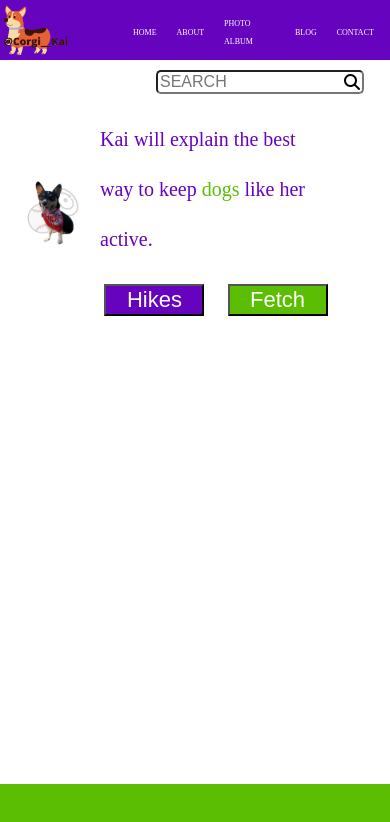
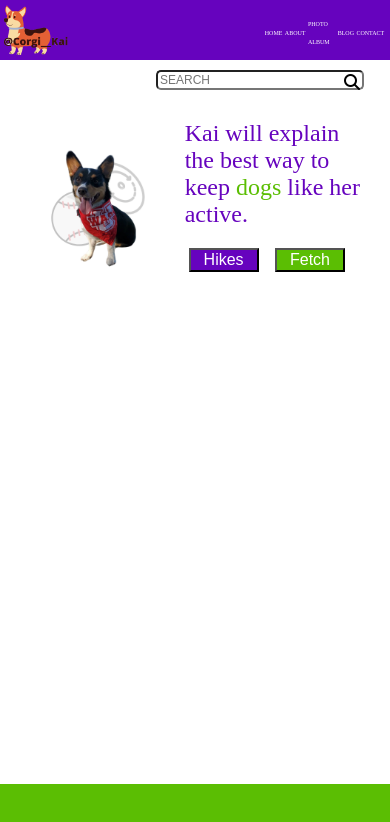
Before and after one commit to amnordby/CORGIKAI, a plain HTML site: page index.html in a window 390 px wide. Drawn offline with Linux system fonts and the light colour scheme.

Commit message:
second commit

```diff
--- a/css/main.css
+++ b/css/main.css
@@ -60,21 +60,26 @@ header img{
     display: flex;
     justify-content: center;
     align-items: center;
+    padding-top: 3%;
 }
 .dogphoto{
+    flex-grow:1;
+}
+.dogphoto img{
     width: 100%;
-    max-width: 100%;
-    height: auto !important;
+    height: auto;
 }
 .main-content h1{
-    font-size: 45px;
-    line-height: 50px;
+    font-size: 3em;
     font-weight: 300;
     color:#6603BE;
-    padding-right: 20%;
+    padding-right: 10%;
 }
 .main-content h1 span{
     color:#5BBE03;
+}
+.main-text{
+    flex-grow:1;
 }
 .main-text-buttons{
     display: flex;
@@ -106,82 +111,26 @@ footer{
     width: 100%;
     background-color: #5BBE03;
 }
-@media  (max-width: 900px){
+@media (max-width: 620px){
+    .header-list ul li a{
+        font-size: .7em;
+    }
     .main-content h1{
-        font-size: 36px;
+        font-size: 1.5em;
     }
-    .dogphoto{
-        height: 400px;
-        width: 400px;
+    .main-content div button{
+        width: 70px;
+        font-size: 1em;
     }
-}
-@media only screen and (max-width: 825px){
-    .main-content h1{
-        font-size: 28px;
-    }
-    .dogphoto{
-        height: 350px;
-        width: 350px;
-    }
-}
-@media (max-width: 650px){
-    .main-content h1{
-        font-size: 24px;
-    }
-    .dogphoto{
-        height: 300px;
-        width: 300px;
-    }
-}
-@media (max-width: 575px){
-    .main-content h1{
-        font-size: 20px;
-    }
-    .dogphoto{
-        height: 250px;
-        width: 250px;
-    }
-    .header-list ul li a{
+    .search-bar input{
         font-size: 12px;
     }
 }
-@media (max-width: 525px){
-    .main-content h1{
-        font-size: 20px;
-        padding-top: 20px;
+@media (max-width: 460px){
+    .header-list ul li a{
+        font-size: .1em;
     }
-    .dogphoto{
-        height: 200px;
-        width: 200px;
-    }
-    .header-list ul li a{
-        font-size: 8px;
+    .header-list ul li{
+        padding: 0 2% 0 0;
     }
 }
-@media (max-width: 450px){
-    .main-content h1{
-        font-size: 20px;
-        padding-top: 20px;
-    }
-    .dogphoto{
-        height: 100px;
-        width: 100px;
-    }
-    .header-list ul li a{
-        font-size: 8px;
-    }
-}
-@media (max-width: 380px){
-    .main-content h1{
-        font-size: 20px;
-        padding-top: 20px;
-        padding-right: 10%;
-    }
-    .dogphoto{
-        height: 70px;
-        width: 70px;
-    }
-    .header-list ul li a{
-        font-size: 6px;
-    }
-}
--- a/index.html
+++ b/index.html
@@ -29,7 +29,9 @@
         <i class="fa fa-search"></i>
     </div>
     <section class="main-content">
-        <img src="img/KAI_MAIN.png" alt="photo of a dog" class="dogphoto">
+        <div class="dogphoto">
+            <img src="img/KAI_MAIN.png" alt="photo of a dog">
+        </div>
         <div class="main-text">
             <h1>Kai will explain the best way to keep <span>dogs</span> like her active.</h1>
             <div class="main-text-buttons">
```
